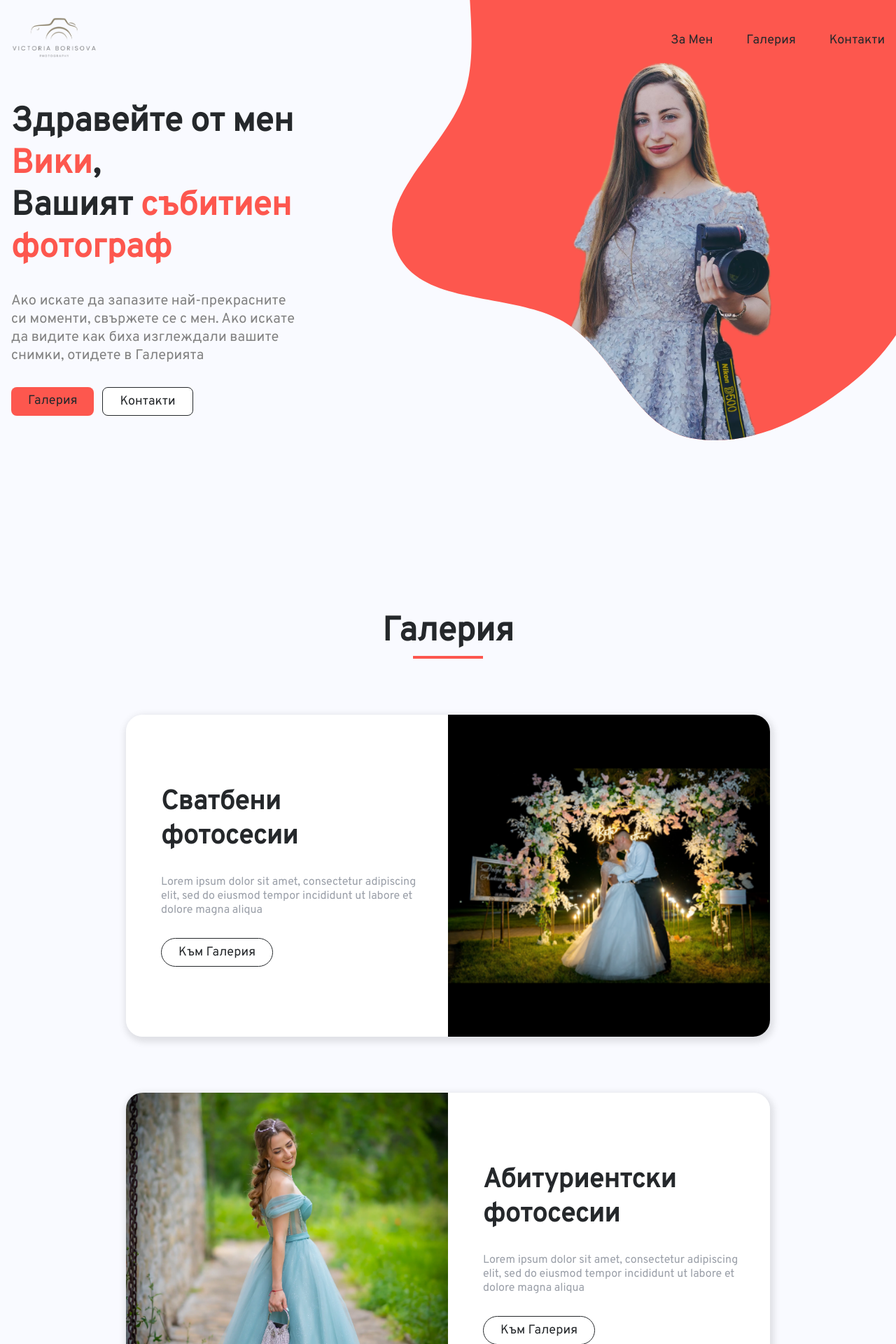
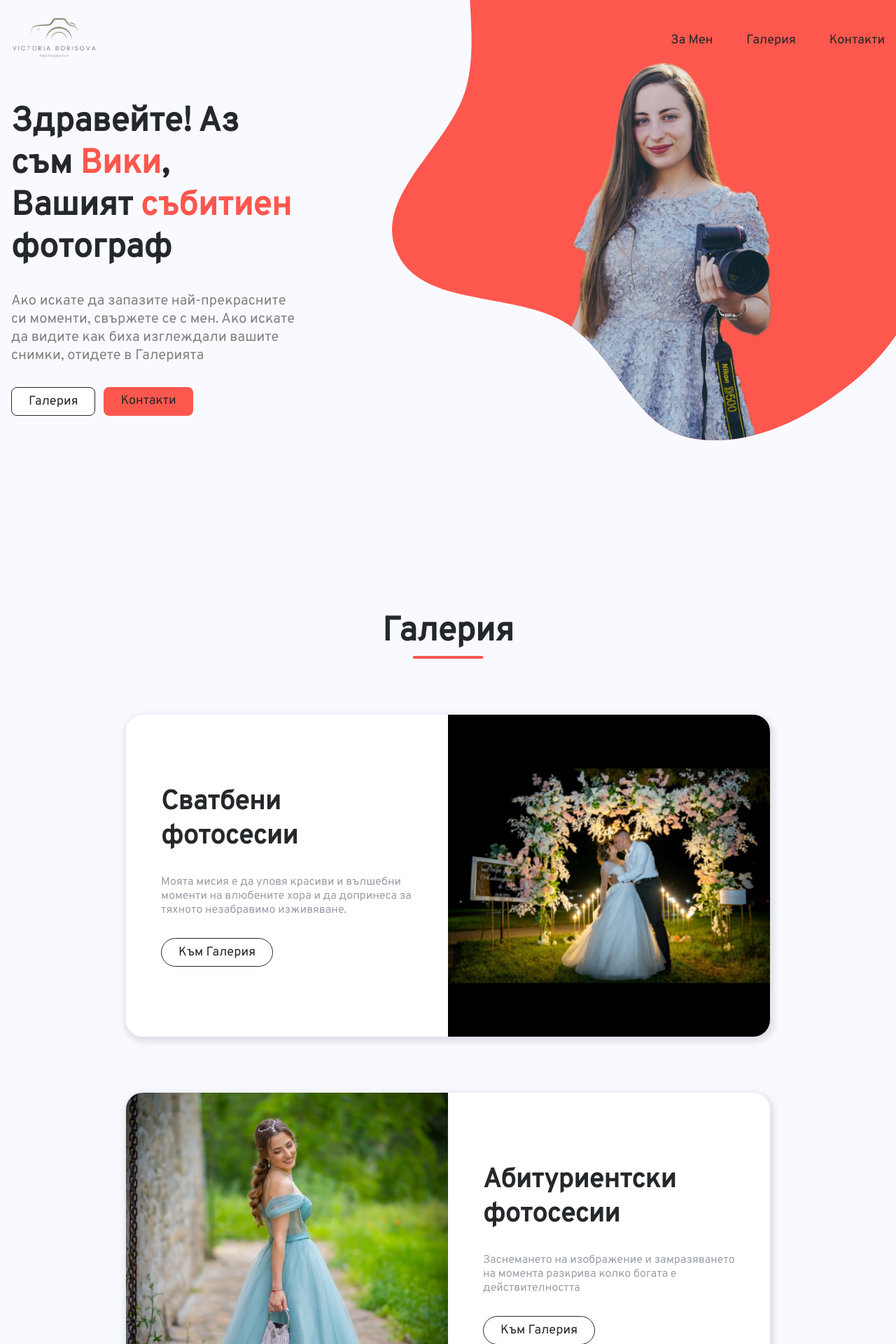
Before and after one commit to martuto31/PhotographyPortfolio, an Angular app: page / in a window 1280 px wide. Shown: the top 1920 px of the page at 70% size. Built offline with nearby package versions, Linux system fonts and the light colour scheme.

Commit message:
Change texts

```diff
--- a/src/app/components/landing/intro-section/intro-section.component.html
+++ b/src/app/components/landing/intro-section/intro-section.component.html
@@ -1,12 +1,12 @@
 <div class="container">
     <div class="left">
-        <h1>Здравейте от мен <mark>Вики</mark>, <br> Вашият <mark>събитиен фотограф</mark></h1>
+        <h1>Здравейте! Аз съм <mark>Вики</mark>,<br> Вашият <mark>събитиен</mark> фотограф</h1>
 
         <span class="text-medium">Ако искате да запазите най-прекрасните си моменти, свържете се с мен. Ако искате да видите как биха изглеждали вашите снимки, отидете в Галерията</span>
 
         <div class="btn-group">
-            <a routerLink="" [state]="{ scrollTo: 'projects', }" class="btn btn-primary">Галерия</a>
-            <a routerLink="" [state]="{ scrollTo: 'contact-me', }" class="btn btn-secondary">Контакти</a>
+            <a routerLink="" [state]="{ scrollTo: 'projects', }" class="btn btn-secondary">Галерия</a>
+            <a routerLink="" [state]="{ scrollTo: 'contact-me', }" class="btn btn-primary">Контакти</a>
         </div>
     </div>
 
--- a/src/app/components/landing/projects/projects.component.ts
+++ b/src/app/components/landing/projects/projects.component.ts
@@ -28,19 +28,19 @@ export class ProjectsComponent {
   public projects: Project[] = [
     {
       name: 'Сватбени фотосесии',
-      summary: 'Lorem ipsum dolor sit amet, consectetur adipiscing elit, sed do eiusmod tempor incididunt ut labore et dolore magna aliqua',
+      summary: 'Моята мисия е да уловя красиви и вълшебни моменти на влюбените хора и да допринеса за тяхното незабравимо изживяване.',
       btnLink: 'galleries/wedding',
       imageSrc: 'assets/img/card-covers/weddings.png',
     },
     {
       name: 'Абитуриентски фотосесии',
-      summary: 'Lorem ipsum dolor sit amet, consectetur adipiscing elit, sed do eiusmod tempor incididunt ut labore et dolore magna aliqua',
+      summary: 'Заснемането на изображение и замразяването на момента разкрива колко богата е действителността',
       btnLink: 'galleries/graduates',
       imageSrc: 'assets/img/card-covers/graduates.webp',
     },
     {
       name: 'Персонални фотосесии',
-      summary: 'Lorem ipsum dolor sit amet, consectetur adipiscing elit, sed do eiusmod tempor incididunt ut labore et dolore magna aliqua',
+      summary: 'Фотографията няма правила, тя не е спорт. Важен е резултатът, независимо как е постигнат затова се старая да покрия и надмина вашите очаквания.',
       btnLink: 'galleries/personal',
       imageSrc: 'assets/img/card-covers/personal.webp',
     },
```
